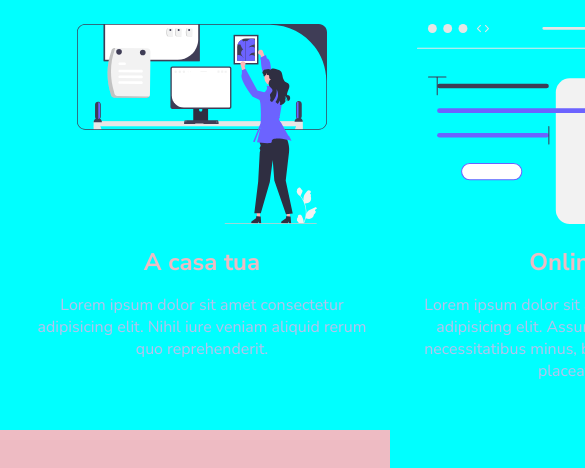
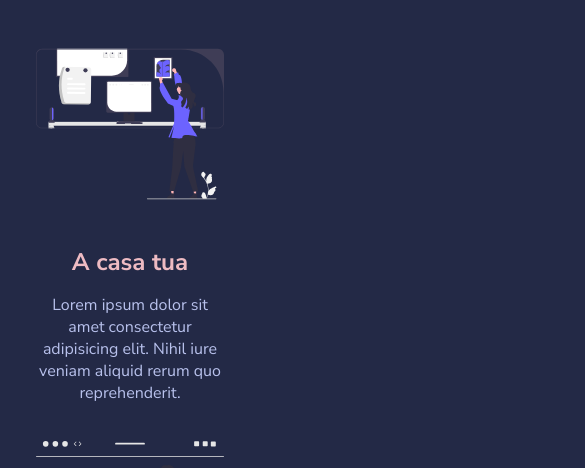
Before and after one commit to AlessandroRamoni/html-css-resp-wannabe, a plain HTML site: page index.html in a window 390 px wide. Shown: the part 209-677 px from the top of the page, 585 px wide, since content can reach past the window. Drawn offline with Linux system fonts and the light colour scheme.

Commit message:
working on media 480px

```diff
--- a/css/style.css
+++ b/css/style.css
@@ -141,10 +141,20 @@
 
 
  @media screen and (max-width:480px) {
-    body{
+    /* body{
         background-color: aqua;
+    } */
+
+    .container{
+        width: 480px;
+    }
+
+
+    section .container .row{
         display: flex;
         flex-direction: column;
     }
 
+
+
  }
```
